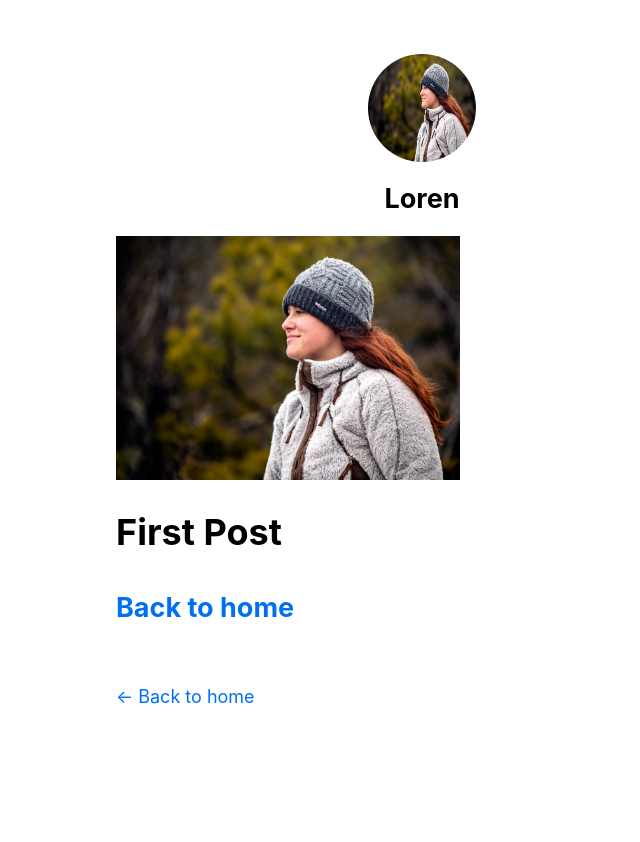
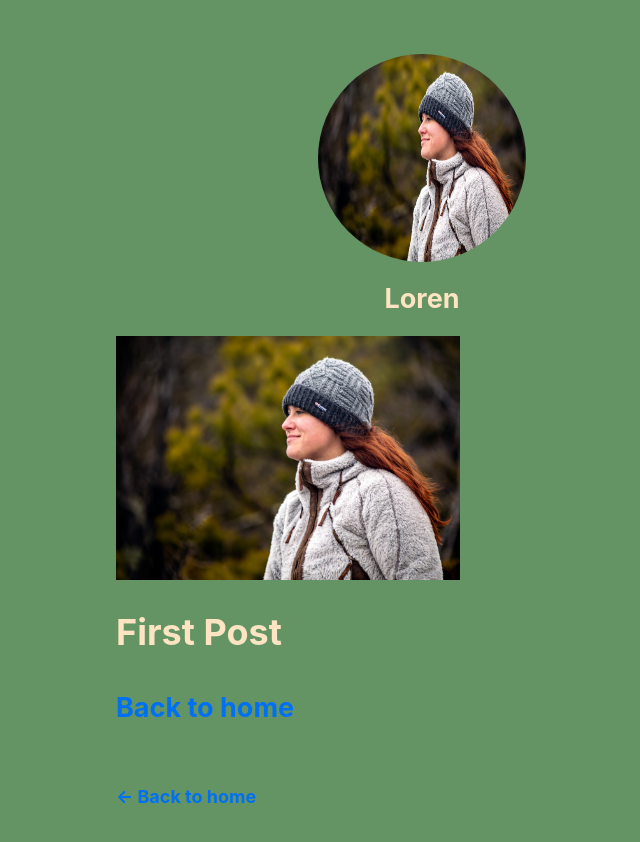
Before and after one commit to orrie8bot/Blog-nextjs, a Next.js app in the folder nextjs-blog/: page /posts/first-post in a window 1280 px wide. Shown: the top 842 px of the page, without its empty margins (218-858 px from the left). Before the commit the page ends 820 px from the top, so only its background shows below. Built offline with nearby package versions, Linux system fonts and the light colour scheme.

Commit message:
layout.js
changed the height and width

```diff
--- a/nextjs-blog/components/layout.js
+++ b/nextjs-blog/components/layout.js
@@ -45,8 +45,8 @@ export default function Layout({ children, home }) {
                 priority
                 src="/images/profile.jpg"
                 className={utilStyles.borderCircle}
-                height={108}
-                width={108}
+                height={208}
+                width={208}
                 alt=""
               />
             </Link>
--- a/nextjs-blog/styles/global.css
+++ b/nextjs-blog/styles/global.css
@@ -5,6 +5,9 @@ body {
     font-family: -apple-system, BlinkMacSystemFont, 'Segoe UI', Roboto, Oxygen, Ubuntu, Cantarell, 'Open Sans', 'Helvetica Neue', sans-serif;
     line-height: 1.6;
     font-size: 18px;
+    background: rgb(100, 148, 100);
+    color:bisque;
+    font-weight: 700;
 }
 
 * {
```
